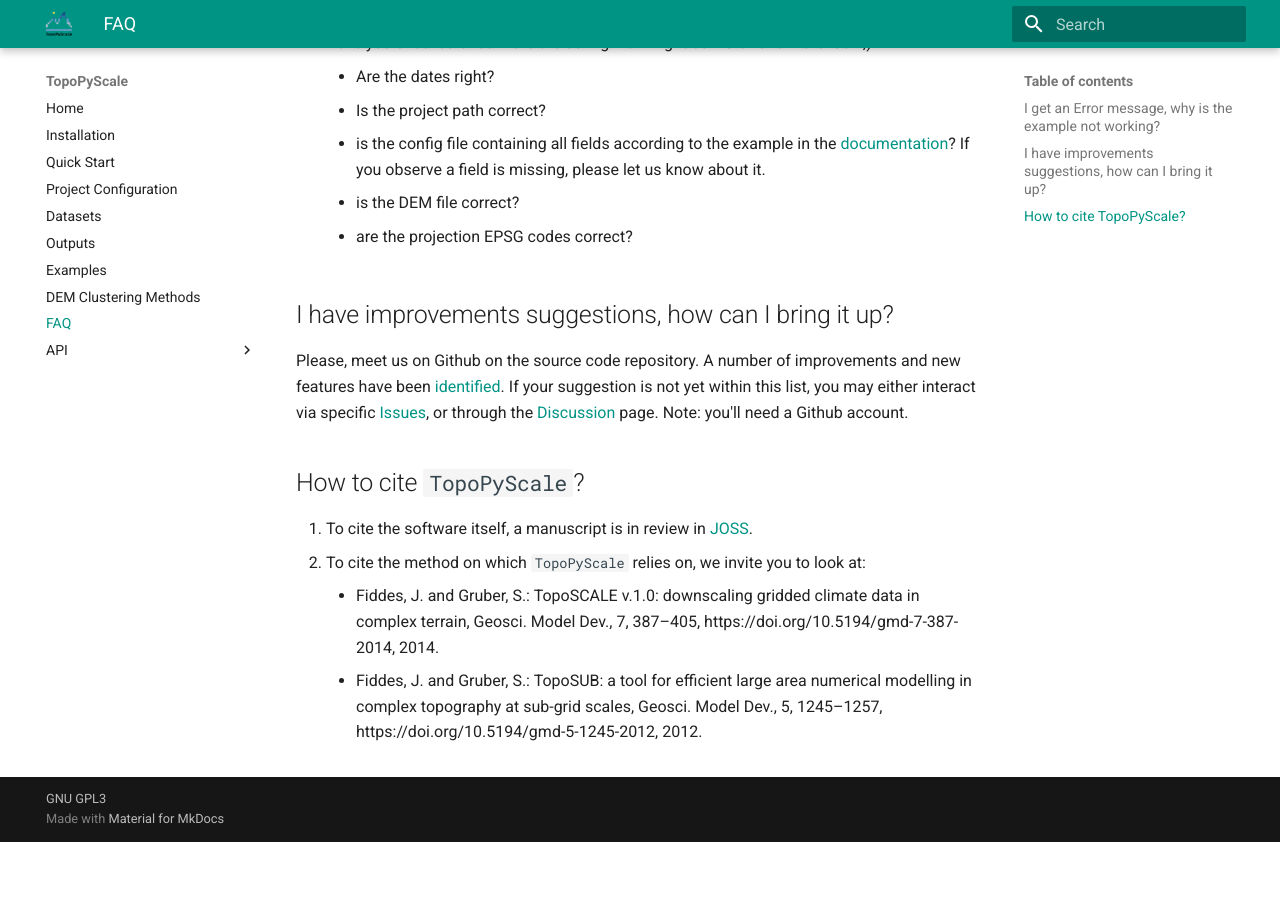
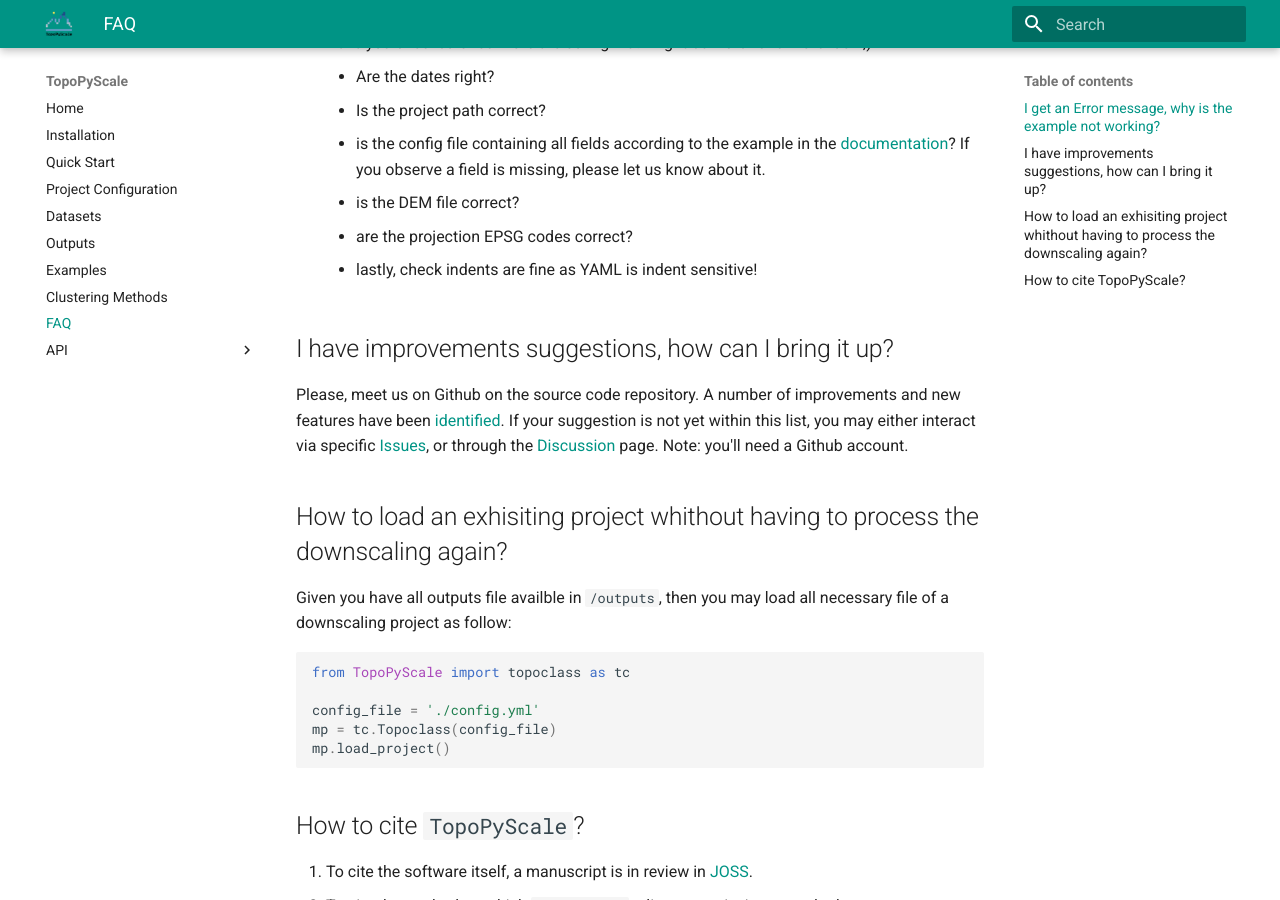
Before and after one commit to ArcticSnow/TopoPyScale_Documentation, an MkDocs documentation site: the page built from docs/20_FAQ.md, in a window 1280 px wide and 900 px high, scrolled down 629 px. Built offline with MkDocs 1.6.1 and Material for MkDocs 9.7.7, drawn with Linux system fonts in a browser that asks for light colours; before the commit the page ends 1471 px from its top, so only the background shows below that.

Commit message:
typo and more FAQ

````diff
--- a/docs/20_FAQ.md
+++ b/docs/20_FAQ.md
@@ -17,9 +17,22 @@
 	- is the config file containing all fields according to the example in the [documentation](https://topopyscale.readthedocs.io/en/latest/3_configurationFile/)? If you observe a field is missing, please let us know about it.
 	- is the DEM  file correct?
 	- are the projection EPSG codes correct?
+	- lastly, check indents are fine as YAML is indent sensitive!
 
 ## I have improvements suggestions, how can I bring it up?
 Please, meet us on Github on the source code repository. A number of improvements and new features have been [identified](https://github.com/ArcticSnow/TopoPyScale/issues?q=is%3Aopen+is%3Aissue+label%3Aenhancement+). If your suggestion is not yet within this list, you may either interact via specific [Issues](https://github.com/ArcticSnow/TopoPyScale/issues), or through the [Discussion](https://github.com/ArcticSnow/TopoPyScale/discussions) page. Note: you'll need a Github account.
+
+## How to load an exhisiting project whithout having to process the downscaling again?
+
+Given you have all outputs file availble in `/outputs`, then you may load all necessary file of a downscaling project as follow:
+
+```python
+from TopoPyScale import topoclass as tc
+
+config_file = './config.yml'
+mp = tc.Topoclass(config_file)
+mp.load_project()
+```
 
 ## How to cite `TopoPyScale`?
 
--- a/mkdocs.yml
+++ b/mkdocs.yml
@@ -10,7 +10,7 @@
     - Datasets: 04_datasetSources.md
     - Outputs: 05_models.md
     - Examples: 06_examples.md
-    - DEM Clustering Methods: 07_topo_sub_methods.md
+    - Clustering Methods: 07_topo_sub_methods.md
     - FAQ: 20_FAQ.md
     - API:
         - topoclass: TopoPyScale.topoclass.md
````
Also changed, not shown: docs/02_quickstart.md (+1 -1 lines), docs/index.md (+4 -4 lines).
